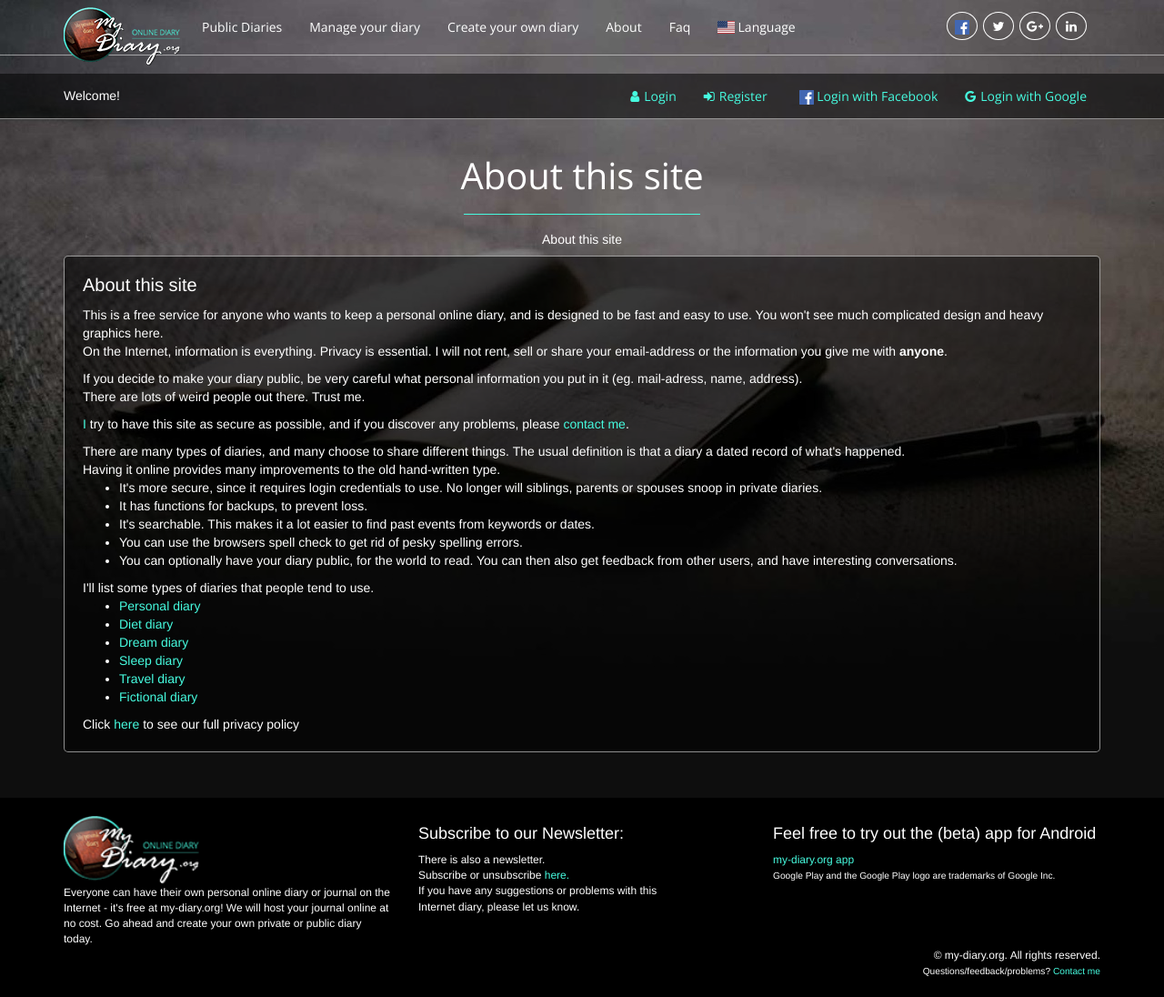
After one commit to anasyawulandari/my-diary, a CodeIgniter app: the page made by application/views/about.php in a window 1280 px wide. The commit adds this page. Shown: the whole page at 91% size. Run offline with CodeIgniter, Linux system fonts and the light colour scheme; some libraries are stand-ins or nearby versions.

Commit message:
edit about

```diff
--- /dev/null
+++ b/application/views/about.php
@@ -0,0 +1,218 @@
+<!DOCTYPE html>
+<html lang="en">
+ <head>
+  <meta charset="UTF-8" />
+  <meta name="viewport" content="width=device-width, initial-scale=1">
+  <meta http-equiv="X-UA-Compatible" content="ie=edge" />
+  <title>What is my-diary.org about?</title>
+  <link rel="icon" href="/assets/img/favicon.ico" />
+  <link href="https://fonts.googleapis.com/css?family=Open+Sans:300,400,600,700,800" rel="stylesheet">
+  <link rel="stylesheet" href="assets/style.css" />
+  <link href="https://cdnjs.cloudflare.com/ajax/libs/flag-icon-css/3.1.0/css/flag-icon.min.css" rel="stylesheet">
+  <script src="//code.jquery.com/jquery-3.3.1.min.js" integrity="sha256-FgpCb/KJQlLNfOu91ta32o/NMZxltwRo8QtmkMRdAu8=" crossorigin="anonymous"></script>
+ <script src="//maxcdn.bootstrapcdn.com/bootstrap/4.0.0/js/bootstrap.min.js" integrity="sha384-JZR6Spejh4U02d8jOt6vLEHfe/JQGiRRSQQxSfFWpi1MquVdAyjUar5+76PVCmYl" crossorigin="anonymous"></script>
+
+  </head>
+
+<body background="assets/bg1.jpg">
+ <header class="">
+ <nav class="navbar navbar-default">
+ <div class="container">
+  <div class="row">
+   <div class="col-lg-12">
+    <div class="navbar-header">
+     <a href="/" class="hidden-lg hidden-sm hidden-md"><img src="assets/logo_small.png" alt="my-diary.org logo"></a>
+     <button type="button" class="navbar-toggle collapsed" data-toggle="collapse" data-target="#navbar" aria-expanded="false" aria-controls="navbar">
+     <span class="sr-only">Toggle navigation</span>
+     <span class="icon-bar"></span>
+     <span class="icon-bar"></span>
+     <span class="icon-bar"></span>
+     </button>
+    </div>
+    <div id="navbar" class="navbar-collapse collapse">
+     <ul class="nav navbar-nav">
+      <li class="logo hidden-xs"><a href="/" class="logo"><img src="assets/logo_small.png" alt="my-diary.org logo"></a></li>
+      <li><a href="/surf/">Public Diaries</a></li>
+      <li><a href="/manage/">Manage your diary</a></li>
+    <li><a href="/create/">Create your own diary</a></li>
+      <li><a href="/about/">About</a></li>
+      <li><a href="/faq/">Faq</a></li>
+    <li class="nav-item dropdown">
+    <a class="nav-link dropdown-toggle" href="/?hl=reset" id="dropdown09" data-toggle="dropdown" aria-haspopup="true" aria-expanded="false">
+    <span class="flag-icon flag-icon-us"> </span> Language</a>
+    <div class="dropdown-menu" aria-labelledby="dropdown09">
+    <p>   <a class="dropdown-item" href="/?hl=no"><span class="flag-icon flag-icon-no"> </span>  Norwegian</a>
+    <p>   <a class="dropdown-item" href="/?hl=en"><span class="flag-icon flag-icon-us"> </span>  English</a>
+    <p>   <a class="dropdown-item" href="/?hl=th"><span class="flag-icon flag-icon-th"> </span>  Thai</a>
+    </div>
+    </li>
+
+     </ul>
+
+     <ul class="nav navbar-nav navbar-right hidden-lg hidden-md">
+      <li><a href="/manage/"><i class="fa fa-user"></i>Login</a></li>
+      <li><a href="/create/"><i class="fa fa-sign-in"></i>Register</a></li>
+      <li><a href="/create/?action=login_facebook"><i class="fa fa-facebook"></i><img src='assets/fb.png' height='16' width='16'> Login with Facebook</a></li>
+      <li><a href="/create/?action=login_google"><i class="fa fa-google"></i>Login with Google</a></li>
+     </ul>
+        <ul id="socbar" class="nav navbar-nav navbar-right social">
+        <a href="http://www.facebook.com/sharer/sharer.php?u=https://www.my-diary.org/about/" class="btn btn-facebook" title="Share on Facebook" target="_blank" >
+        <i class="fa fa-facebookx"></i><img src="assets/fb.png" height="16" width="16"></a>
+        <a href="https://twitter.com/intent/tweet?text=A+free+online+diary&url=https://www.my-diary.org/about/" class="" title="Share on Twitter" target="_blank" >
+        <i class="fa fa-twitter"></i></a>
+        <a href="https://plus.google.com/share?url=https://www.my-diary.org/about/" class="" title="Share on Google+" target="_blank" >
+        <i class="fa fa-google-plus"></i></a>
+        <a href="http://www.linkedin.com/shareArticle?mini=true&ro=true&trk=frontpage&title=A+free+online+diary&url=https://www.my-diary.org/about/" class="" title="Share on Linkedin" target="_blank">
+        <i class="fa fa-linkedin"></i></a>
+
+        </ul>
+            </div>
+            </div>
+        </div>
+        </div>
+        </nav>
+        <nav class="navbar navbar-default navbar-small hidden-xs">
+        <div class="container">
+        <div class="row">
+        <div class="col-lg-12">
+        <div class="navbar-header">
+        <button type="button" class="navbar-toggle collapsed" data-toggle="collapse" data-target="#navbar1" aria-expanded="false" aria-controls="navbar">
+            <span class="sr-only">Toggle navigation</span>
+            <span class="icon-bar"></span>
+            <span class="icon-bar"></span>
+            <span class="icon-bar"></span>
+        </button>
+        </div>
+        <div id="navbar1" class="navbar-collapse collapse">
+        <ul class="nav navbar-nav navbar-left">
+        <li class="text-center">Welcome!</li>
+        </ul>
+        <ul class="nav navbar-nav navbar-right">
+        <li><a href="/manage/"><i class="fa fa-user"></i>Login</a></li>
+        <li><a href="/create/"><i class="fa fa-sign-in"></i>Register</a></li>
+        <li><a href="/create/?action=login_facebook"><i class="fa fa-facebookx"></i><img src="assets/fb.png" height="16" width="16"> Login with Facebook</a></li>
+        <li><a href="/create/?action=login_google"><i class="fa fa-google"></i>Login with Google</a></li>
+        </ul>
+        </div>
+        </div> </div></div>
+        </nav>
+        </header>
+        <div id="frontpage-sidead"></div>
+        <main class="container">
+        <div class="row">
+        <div class="col-lg-12">
+        <h1 class="heading text-center">About this site</h1>
+        <div class="line"></div>
+        <h5 class="heading text-center">About this site</h5>
+        </div>
+        <div class="col-lg-12 col-lg-offset-0">
+        <div class="box_in"><h3>About this site</h3><div id=about class=slab>
+
+        This is a free service for anyone who wants to keep a personal online diary, and is
+        designed to be fast and easy to use. You won't see much complicated design
+        and heavy graphics here.
+        <p>
+
+        On the Internet, information is everything. Privacy is essential. I will
+        not rent, sell or share your email-address or the information you give me with <b>anyone</b>.
+
+        <p>
+
+        If you decide to make your diary public, be very careful what personal
+        information you put in it (eg. mail-adress, name, address).
+        <br>There are lots of weird people out there. Trust me.
+
+        <p>
+        <a href="https://www.facebook.com/christian.nikolaisen/">I</a> try to have this site as
+        secure as possible, and if you discover any problems, please <a href="/contact/">contact me</a>.
+        <p></div>
+        <p>
+        <div id=diarytext class=slab>
+
+        There are many types of diaries, and many choose to share different things. The usual definition is that a
+        diary a dated record of what's happened.
+        <br>
+        Having it online provides many improvements to the old hand-written type.
+
+        <ul>
+
+        <li>It's more secure, since it requires login credentials to use. No longer will siblings, parents or spouses snoop in private diaries.
+        <li>It has functions for backups, to prevent loss.
+        <li>It's searchable. This makes it a lot easier to find past events from keywords or dates.
+        <li>You can use the browsers spell check to get rid of pesky spelling errors.
+        <li>You can optionally have your diary public, for the world to read. You can then also get feedback from other users, and have interesting conversations.
+
+        </ul>
+        </div>
+        <p>
+
+        <div id=typelist class=slab>
+        I'll list some types of diaries that people tend to use.
+        <ul>
+
+        <li><a href="/about/types/#personal_diary">Personal diary</a>
+        <li><a href="/about/types/#diet_diary">Diet diary</a>
+        <li><a href="/about/types/#dream_diary">Dream diary</a>
+        <li><a href="/about/types/#sleep_diary">Sleep diary</a>
+        <li><a href="/about/types/#travel_diary">Travel diary</a>
+        <li><a href="/about/types/#fictional_diary">Fictional diary</a>
+
+        </ul>
+        </div>
+
+        <p><div id=full class=slab>Click <a href="/about/?full=1">here</a> to see our full privacy policy</div>
+        </div>
+        </div>
+        </div>
+        </main>
+        <!-- <script async src="//pagead2.googlesyndication.com/pagead/js/adsbygoogle.js"></script>
+        <script>
+            (adsbygoogle = window.adsbygoogle || []).push({
+                google_ad_client: "ca-pub-8439362526486885",
+                enable_page_level_ads: true
+            });
+        </script> -->
+
+        <footer>
+            <div class="container">
+        <div class="row ">
+        <div class="col-lg-4 text-left">
+
+            <div style="floaT:left;width:100%;">
+            <a href="#" style="floaT:left;"><img src="assets/logo_small.png" alt="my-diary.org logo" style="width:150px;margin-right:10px;"></a>
+            </div>
+            Everyone can have their own personal online diary or journal on the Internet - it's free at my-diary.org! We will host your journal online at no cost. Go ahead and create your own private or public diary today.
+        </div>
+        <div class="col-lg-4 text-left">
+        <h4>Subscribe to our Newsletter:</h4>There is also a newsletter.<br>Subscribe or unsubscribe <a href="/news">here.</a><p>If you have any suggestions or problems with this<br/> Internet diary, please let us know.
+        </div>
+        <div class="col-lg-4 text-left">
+        <h4>Feel free to try out the (beta) app for Android</h4><a href="https://play.google.com/store/apps/details?id=no.bellum.diary">my-diary.org app</a><br><small>Google Play and the Google Play logo are trademarks of Google Inc.</small>
+        </div>
+        </div>
+        <div class="row">
+        <div class="social_buttons">
+        <div class="col-lg-6">
+        </div>
+        <div class="col-lg-6 text-right">
+            &copy; my-diary.org. All rights reserved.
+            <br/> <small>Questions/feedback/problems? <a href="/contact/">Contact me</a></small>
+        </div>
+        </div>
+        </div>
+        </footer>
+        <!-- Global site tag (gtag.js) - Google Analytics -->
+        <script async src="https://www.googletagmanager.com/gtag/js?id=UA-178721-1"></script>
+        <script>
+        window.dataLayer = window.dataLayer || [];
+        function gtag(){dataLayer.push(arguments);}
+        gtag('js', new Date());
+
+        gtag('config', 'UA-178721-1');
+        </script>
+
+
+        </footer>
+
+        </body>
+        </html>
--- /dev/null
+++ b/assets/style.css
@@ -0,0 +1,310 @@
+@import 'https://maxcdn.bootstrapcdn.com/bootstrap/3.3.7/css/bootstrap.min.css';
+/* @import 'https://stackpath.bootstrapcdn.com/bootstrap/4.3.1/css/bootstrap.min.css'; */
+@import 'https://maxcdn.bootstrapcdn.com/font-awesome/4.7.0/css/font-awesome.min.css';
+
+
+a {
+     background-position :1ms linear;
+   background-position: 1ms linear;
+   background-position: 1ms linear;
+     background-position :1ms linear;
+}
+a:active, a:hover {
+	color:#fff;
+	text-decoration:none;
+}
+
+body.index, body.page {
+
+    /* background: url(../img/bg.jpg) #0e0e0e no-repeat center center fixed; */
+
+     background-repeat: no-repeat !important ;
+    background-attachment: fixed !important;
+    font-family: 'Open Sans', sans-serif !important;
+    background-size: cover;
+  	font-family: 'Open Sans', sans-serif;
+	color:#fff;
+}
+body{
+    color:#fff;
+}
+
+/* hr {
+    -moz-border-bottom-colors: none;
+    -moz-border-left-colors: none;
+    -moz-border-right-colors: none;
+    -moz-border-top-colors: none;
+    border-color: rgba(255, 255, 255, 0.55) -moz-use-text-color -moz-use-text-color;
+    border-image: none;
+    border-style: solid none none;
+    border-width: 1px 0 0;
+    margin-bottom: 20px;
+    margin-top: 20px;
+	border-top: 1px solid rgba(238, 238, 238, 0.25);
+} */
+
+.navbar-default .navbar-nav>.active>a,
+.navbar-default .navbar-nav>.active>a:focus,
+.navbar-default .navbar-nav>.active>a:hover,
+.navbar-default .navbar-nav>li>a {
+    color: #ffffff;
+}
+
+.navbar-default .navbar-nav>.active>a,
+.navbar-default .navbar-nav>.active>a:focus,
+.navbar-default .navbar-nav>.active>a:hover {
+    background: transparent;
+}
+
+.navbar-collapse {
+    padding-left: 0;
+}
+
+.navbar-default {
+    background: transparent;
+    border: none;
+    border-bottom: 1px solid rgba(255, 255, 255, 0.5);
+    border-radius: 0;
+}
+.page .navbar {
+    margin-bottom: 0px;
+}
+nav a {
+	font-family: 'Open Sans', sans-serif;
+    font-size: 14px;
+    font-weight: 400;
+    text-align: center;
+}
+nav a i{
+margin-right:5px;
+}
+.navbar-default .navbar-nav > li > a:focus, .navbar-default .navbar-nav > li > a:hover{
+color:#46fbdf;
+}
+nav .social a i{
+margin-right:0px;
+}
+nav .social a {
+   border: 1px solid #ffffff;
+    border-radius: 50%;
+    color: #ffffff;
+    float: left;
+    font-size: 14px;
+    line-height: 23px !important;
+    margin: 18px 0 0 6px;
+    padding: 3px;
+    width: 34px;
+}
+nav .social a:hover {
+   border: 1px solid #46fbdf;
+   color: #46fbdf;
+}
+nav .social {
+    position: relative;
+    bottom: 5px;
+		margin-left:0px;
+}
+
+.navbar-nav > li > a {
+    padding-bottom: 20px;
+    padding-top: 20px;
+}
+.navbar-small{
+background:rgba(0, 0, 0, 0.55) none repeat scroll 0 0;
+}
+.navbar-small li{
+    line-height: 49px;
+}
+.navbar-small a {
+    font-size: 14px;
+    line-height: 49px !important;
+    padding: 0 15px !important;
+	color:#46fbdf!important;
+}
+.navbar-small a:hover{
+	color:#fff!important;
+}
+.box_in{
+	background: rgba(0, 0, 0, 0.55);
+	padding:20px;
+	border:1px solid rgba(255, 255, 255, 0.55);
+	border-radius:5px;
+	overflow:hidden;
+	 /*  box-shadow: 0 0 10px rgba(0, 0, 0, 0.8);*/
+}
+.box_in_diary{
+	background: rgba(0, 0, 0, 0.55);
+	padding:12px;
+	border:1px solid rgba(255, 255, 255, 0.55);
+	border-radius:5px;
+	margin-bottom:10px;
+	 /*  box-shadow: 0 0 10px rgba(0, 0, 0, 0.8);*/
+}
+.box_in:hover{
+  /*box-shadow: 0 0 10px rgba(0, 0, 0, 0.8);*/
+}
+.box_in h3{
+color:#fff;
+font-weight:300;
+font-size:20px;
+   margin: 0 0 12px;
+}
+.form_class label{
+  color: #fff;
+    font-size: 14px;
+    font-weight: 300;
+    line-height: 29px;
+}
+.form_class input, input[type="text"], input[type="email"],textarea.form-control,select.form-control{
+    color: #fff;
+    font-size: 14px;
+    font-weight: 300;
+    line-height: 29px;
+/*    background:rgba(255, 255, 255, 0); */
+        background: rgba(0, 0, 0, 0.55);
+    border:2px solid #46fbdf;
+    border-radius:5px;
+    padding:0px 5px;
+}
+ input[type="submit"]{
+  color: #fff;
+    font-size: 14px;
+    font-weight: 300;
+    line-height: 29px;
+	background:rgba(255, 255, 255, 0);
+	border:2px solid #46fbdf;
+	border-radius:5px;
+	padding:3px 10px;
+}
+textarea.form-control{
+padding:5px;
+ width:100%!important;
+ max-width: 100%!important;
+}
+.form_class select{
+padding: 3px;
+  color: #fff;
+    font-size: 14px;
+    font-weight: 300;
+    line-height: 29px;
+	background:rgba(255, 255, 255, 0);
+	border:2px solid #46fbdf;
+	border-radius:5px;
+	width:100%;
+
+}
+.img_small{
+width:auto;
+max-width:150px;
+height:auto;
+}
+option {
+  color: #fff;
+  background-color: #000;
+}
+.form_class button{
+ background: rgba(255, 255, 255, 0) none repeat scroll 0 0;
+    border: 2px solid #46fbdf;
+    border-radius: 5px;
+    color: #46fbdf;
+    font-size: 14px;
+    font-weight: 300;
+    line-height: 29px;
+    padding: 1px 11px;
+}
+.form_class button:hover,.form_class button:focus,.form_class button:active{
+ background: rgba(255, 255, 255, 0) none repeat scroll 0 0!important;
+    border: 2px solid #fff!important;
+    border-radius: 5px;
+    color: #fff!important;
+    font-size: 14px;
+    font-weight: 300;
+    line-height: 29px;
+    padding: 1px 11px;
+}
+.style_button{
+ background: rgba(255, 255, 255, 0) none repeat scroll 0 0;
+    border: 2px solid #46fbdf;
+    border-radius: 5px;
+    color: #46fbdf;
+    font-size: 14px;
+    font-weight: 300;
+    line-height: 29px;
+    padding: 1px 11px;
+	 width: 100%;
+}
+.style_button:hover,.style_button:active,.style_button:focus{
+ background: rgba(255, 255, 255, 0) none repeat scroll 0 0!important;
+    border: 2px solid #fff!important;
+    color: #fff!important;
+}
+a.style_button_a{
+  background: rgba(255, 255, 255, 0) none repeat scroll 0 0;
+    border: 2px solid #46fbdf;
+    border-radius: 5px;
+    clear: both;
+    color: #46fbdf;
+    display: block;
+    font-size: 18px;
+    font-weight: 300;
+    line-height: 29px;
+    margin: 15px auto 10px;
+    padding: 10px 20px;
+    text-align: center;
+    width: 196px;
+}
+.form_class .row{
+	margin-top:9px;
+	margin-bottom:9px;
+}
+.borderleft{
+	border-right: 2px solid rgba(255, 255, 255, 0.55);
+}
+.mb{
+	margin-bottom:9px;
+}
+a{
+	color: #46fbdf;
+}
+.borderleft a{
+	font-size:12px;
+
+}
+.mt{
+	margin-top:30px;
+}
+.mt2{
+	margin-top:20px;
+}.mt1{
+	margin-top:10px;
+}
+h1.heading{
+	color:#fff;
+font-weight:300;
+font-size:40px;
+	font-family: 'Open Sans', sans-serif;
+}
+.line{
+	height:1px;
+	width:260px;
+	margin: 20px auto;
+	background: #46fbdf;
+}
+
+footer{
+	margin-top:50px;
+	padding-top:20px;
+	padding-bottom:20px;
+	background: #000000;
+	font-size:12px;
+}
+.logo a{
+ height: 58px;
+padding: 8px 8px  0 0!important;
+}
+.page nav a{
+ line-height: 25px;
+}
+.page nav .social a {
+    margin: 21px 0 0 6px;
+}
```
Also changed, not shown: application/controllers/Mydiary.php (+6 -4 lines), application/views/index.php (+113 -0 lines).
